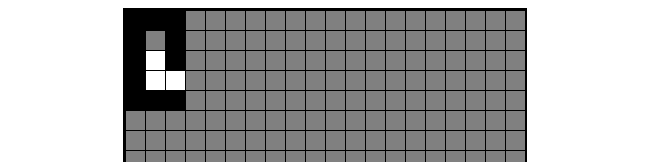
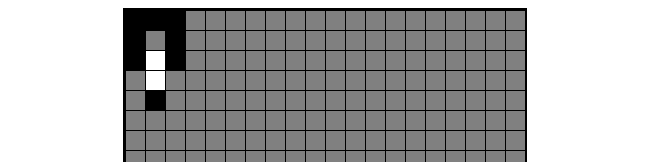
Before and after one commit to DumplingCrab/Website, a plain HTML site: page maze.html in a window 1280 px wide. Shown: the part 181-343 px from the top of the page, without its empty margins (315-966 px from the left). Drawn offline with Linux system fonts and the light colour scheme.

Commit message:
Update maze.html

```diff
--- a/maze.html
+++ b/maze.html
@@ -44,7 +44,7 @@
     </div>
     <script>
         let width, height, maze, playerPos, exitPos;
-        const rayCount = 360; // Number of rays for visibility
+        const rayCount = 8; // Number of rays for visibility
 
         function setupMaze() {
             width = Math.max(5, parseInt(document.getElementById("mazeWidth").value) | 1);
```
